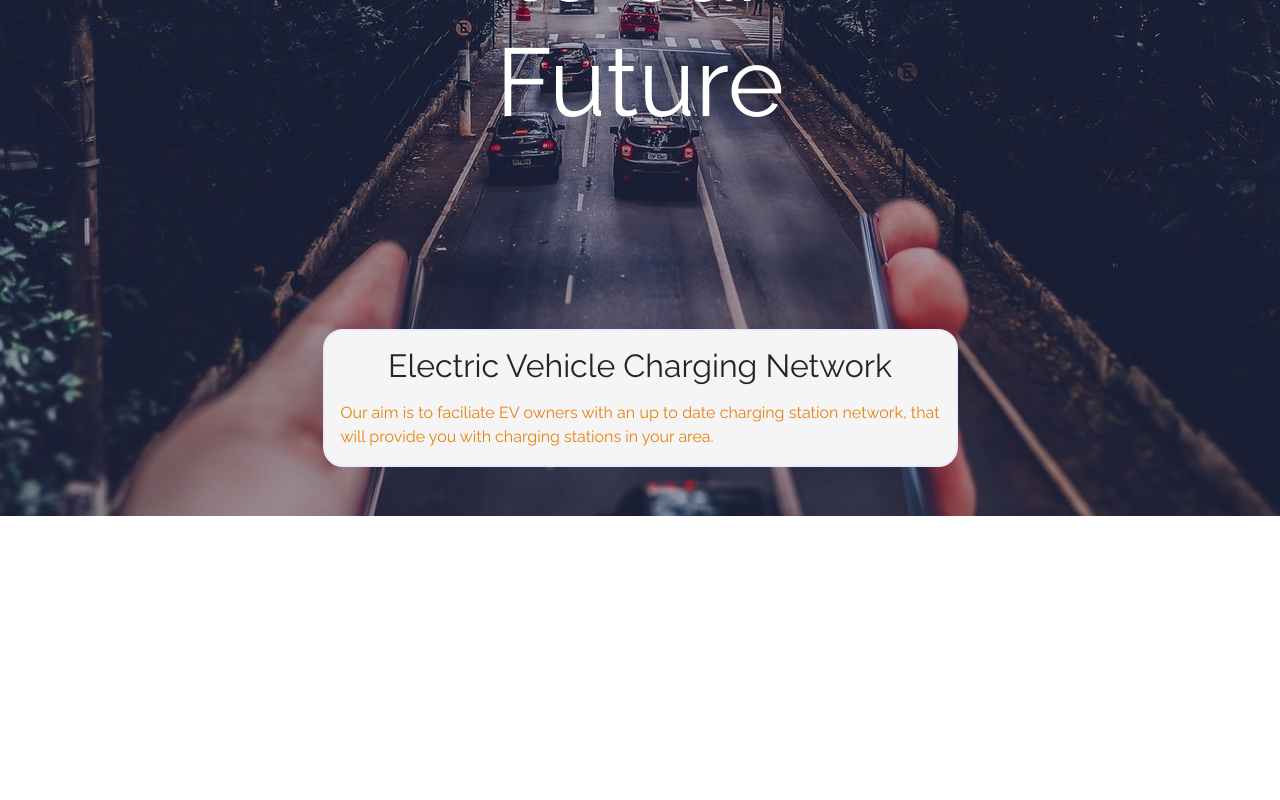
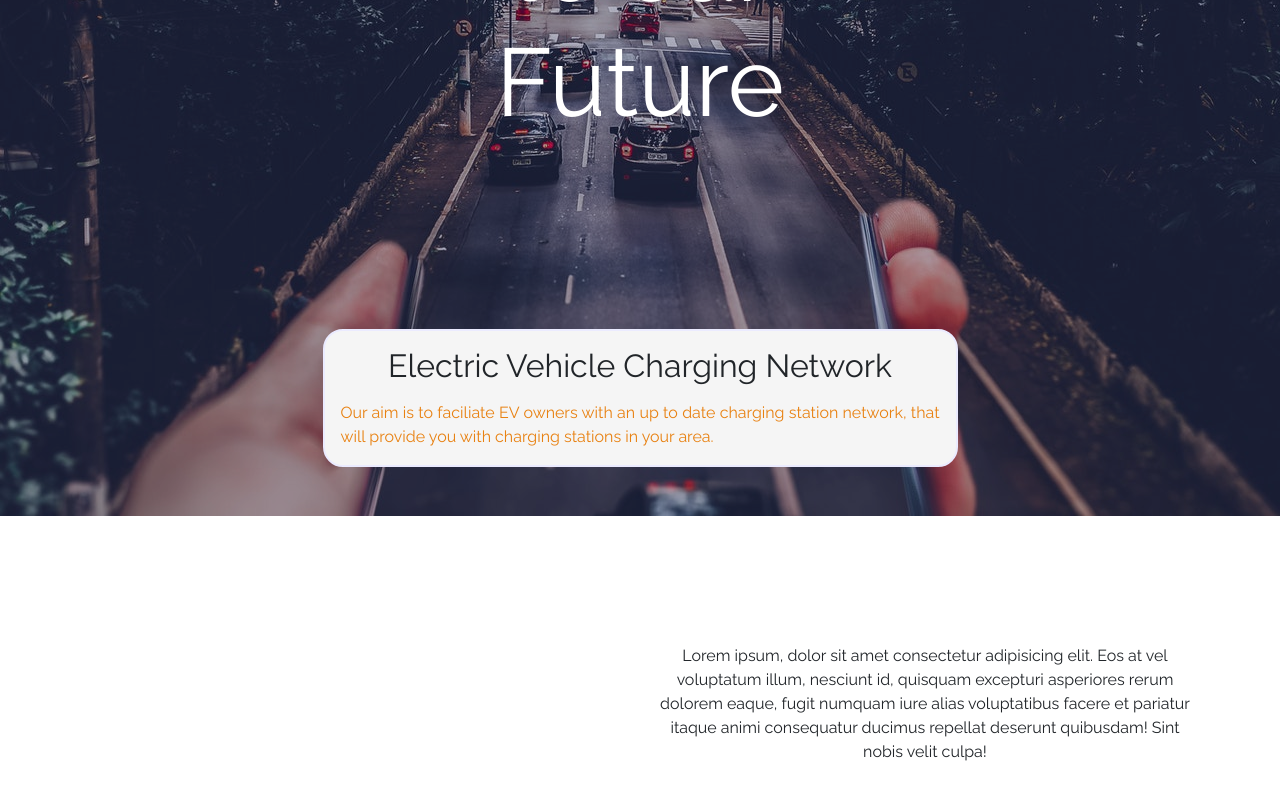
Before and after one commit to juliancameron79/ev, a React (Create React App) app: page / in a window 1280 px wide. Shown: the part 284-1084 px from the top of the page. Before the commit the page ends 800 px from the top, so only its background shows below. Built offline with nearby package versions, Linux system fonts and the light colour scheme.

Commit message:
Basic layout completed for about component

```diff
--- a/src/App.css
+++ b/src/App.css
@@ -12,6 +12,10 @@ body {
   margin: 0;
   padding: 0;
   font-family: "Raleway", sans-serif;
+}
+
+.site-section {
+  padding: 8rem 0;
 }
 
 /******************************* NAVBAR *******************************/
--- a/src/App.js
+++ b/src/App.js
@@ -1,12 +1,14 @@
 import "./App.css";
 import Navbar from "./component/Navbar";
 import Header from "./component/Header";
+import About from "./component/About";
 
 function App() {
   return (
     <>
       <Navbar></Navbar>
       <Header></Header>
+      <About></About>
     </>
   );
 }
--- /dev/null
+++ b/src/component/About.js
@@ -0,0 +1,18 @@
+import React from "react";
+
+const About = () => {
+  return (
+    <section id="about" className="site-section">
+      <div className="container">
+        <div className="row">
+          <div className="col-6 col-md-6"></div>
+          <div className="col-12 col-md-6">
+            <p className="about-text text-center">Lorem ipsum, dolor sit amet consectetur adipisicing elit. Eos at vel voluptatum illum, nesciunt id, quisquam excepturi asperiores rerum dolorem eaque, fugit numquam iure alias voluptatibus facere et pariatur itaque animi consequatur ducimus repellat deserunt quibusdam! Sint nobis velit culpa!</p>
+          </div>
+        </div>
+      </div>
+    </section>
+  );
+};
+
+export default About;
```
